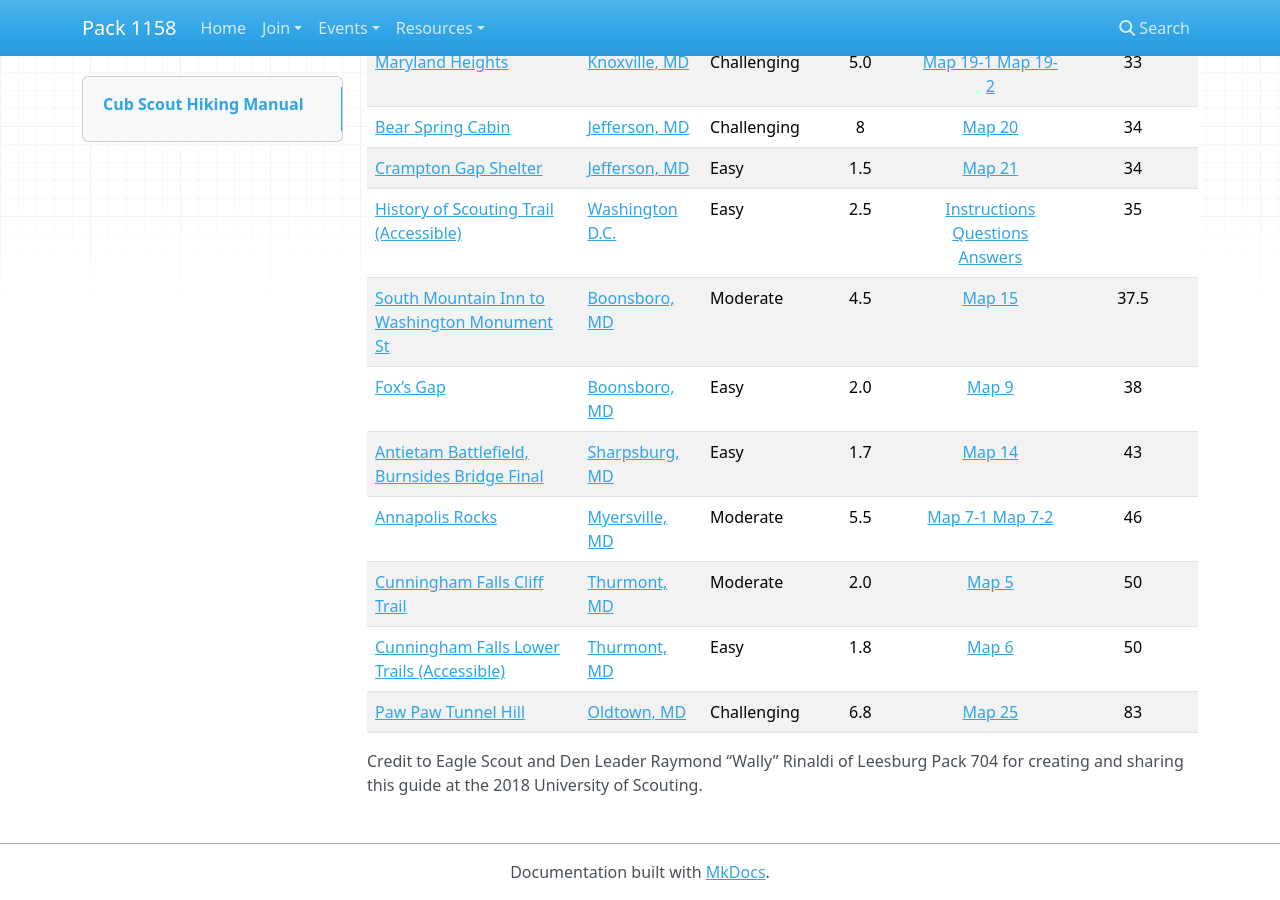
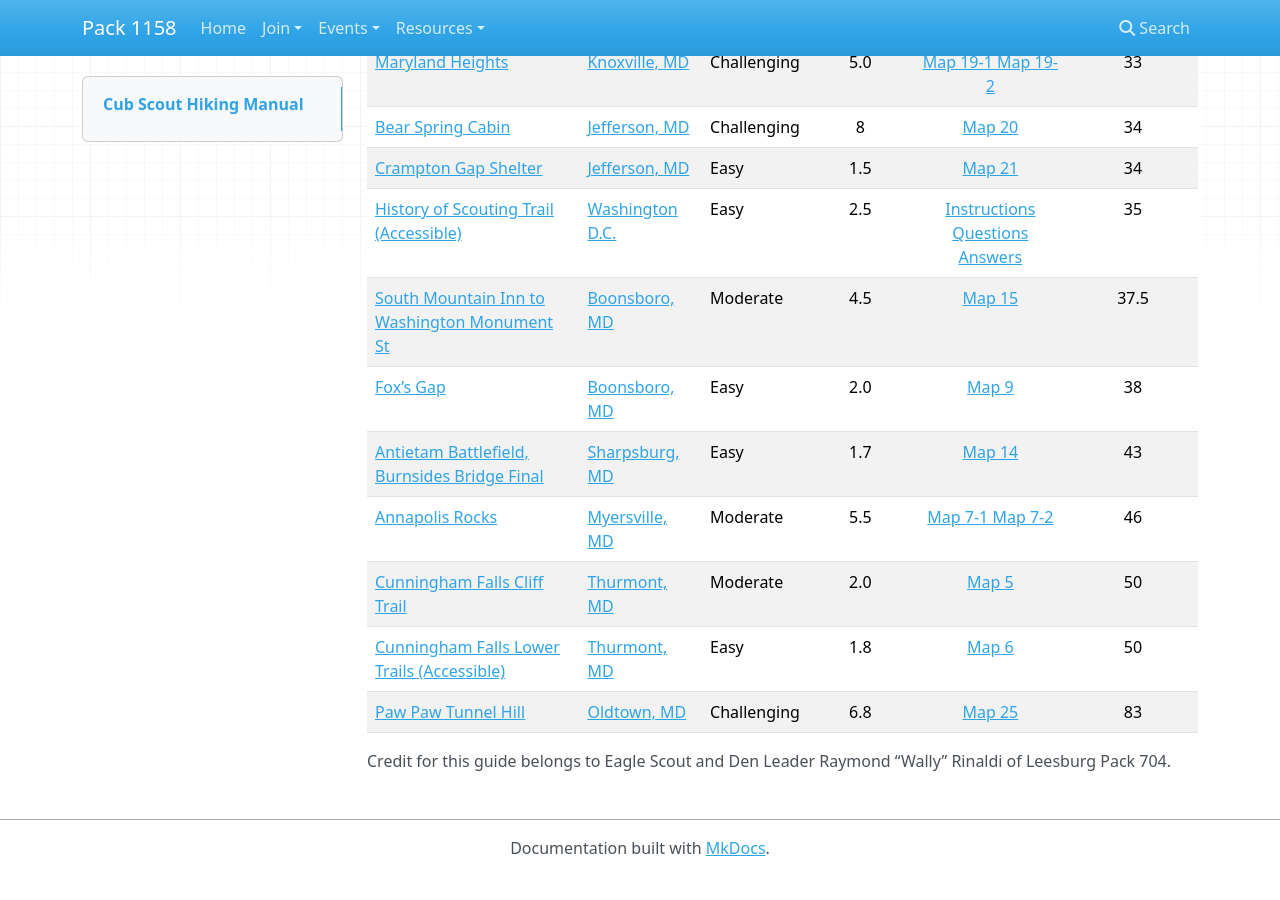
Before and after one commit to pack1158/pack1158.github.io, an MkDocs documentation site: the page built from docs/outdoors/hiking.md, in a window 1280 px wide and 900 px high, scrolled down 1323 px. Built offline with MkDocs 1.6.1, drawn with Linux system fonts in a browser that asks for light colours; nearby versions of some CDN libraries; old or Windows-style settings are respelled for this version of MkDocs; after the commit the page ends 2199 px from its top, so only the background shows below that.

Commit message:
Update hiking.md

```diff
--- a/docs/outdoors/hiking.md
+++ b/docs/outdoors/hiking.md
@@ -40,4 +40,4 @@ Using this guide:
 [	Cunningham Falls Lower Trails (Accessible)	](Cunningham%20Hike6.docx)|	[	Thurmont, MD	](	https://goo.gl/maps/hPzCDxjnugVXiRZJ6	)|	Easy	|	1.8	|	[Map	6	](Cunningham%20Map%205-1.pdf)|	50
 [	Paw Paw Tunnel Hill	](Paw%20Paw%20Tunnel%20Hike25.docx)|	[	Oldtown, MD 	](	https://goo.gl/maps/FJVAdgBmisTguTiQ6	)|	Challenging	|	6.8	|	[Map	25	](Paw%20Paw%20Tunnel%20Map%2025-1.pdf)|	83
 
-Credit to Eagle Scout and Den Leader Raymond “Wally” Rinaldi of Leesburg Pack 704 for creating and sharing this guide at the 2018 University of Scouting.
+Credit for this guide belongs to Eagle Scout and Den Leader Raymond “Wally” Rinaldi of Leesburg Pack 704.
```
